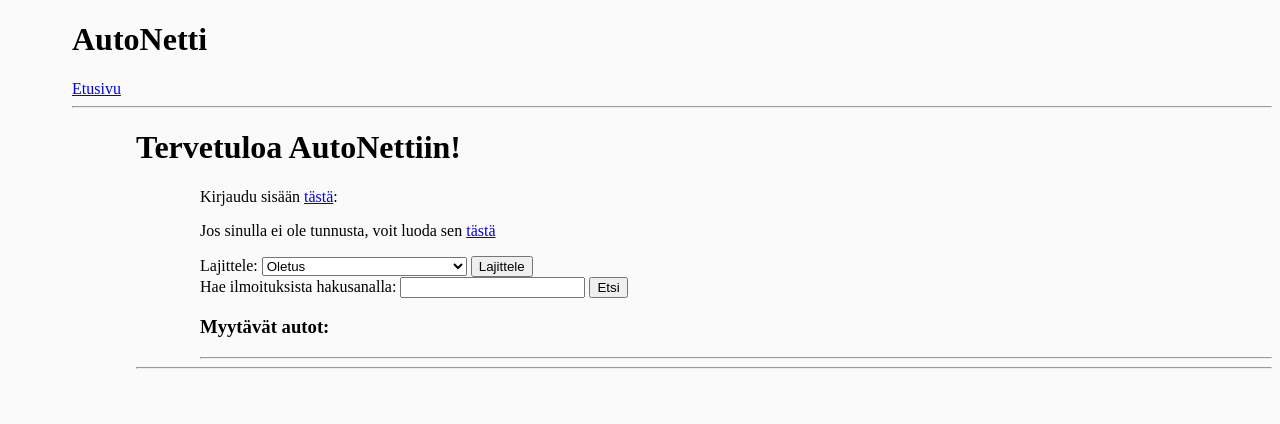
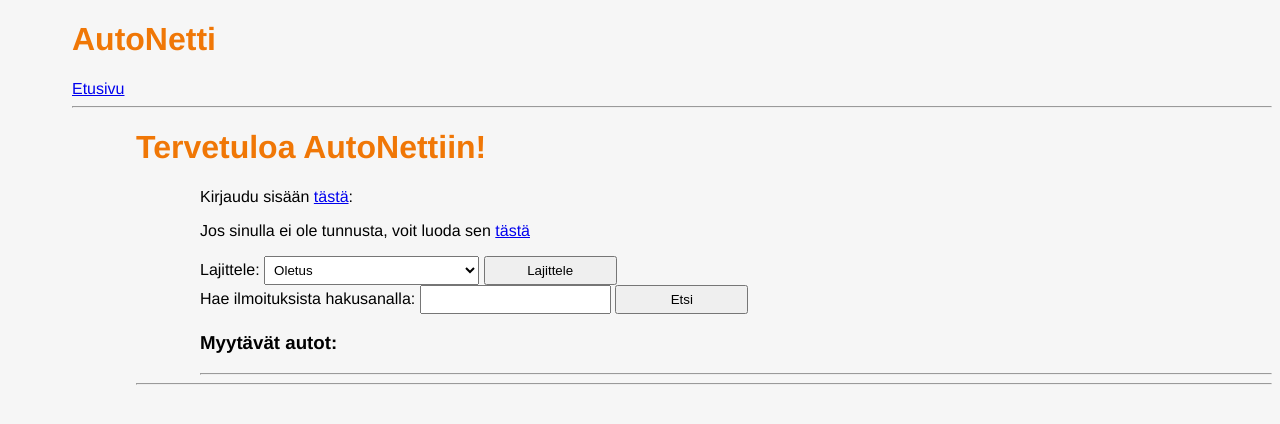
Before and after one commit to AlluSu/Autotietokanta, a Flask app: template templates/index.html in a window 1280 px wide. Shown: the top 424 px of the page. Run offline with Flask 2, Linux system fonts and the light colour scheme; the template is opened without the code that fills it, so the values that code supplies are empty.

Commit message:
Modified layout

```diff
--- a/equipment.py
+++ b/equipment.py
@@ -1,14 +1,14 @@
 from db import db
 
 def get_all_car_equipment():
-    sql = "SELECT * FROM equipment"
+    sql = "SELECT * FROM equipment ORDER BY name"
     result = db.session.execute(sql)
     equipment = result.fetchall()
     db.session.commit()
     return equipment
 
 def get_car_equipment_by_id(id):
-    sql = "SELECT e.name FROM equipment e, car_equipment ce WHERE ce.car_id=:id AND e.id=ce.equipment_id"
+    sql = "SELECT e.name FROM equipment e, car_equipment ce WHERE ce.car_id=:id AND e.id=ce.equipment_id ORDER BY e.name"
     result = db.session.execute(sql, {"id":id})
     equipment = result.fetchall()
     db.session.commit()
--- a/static/main.css
+++ b/static/main.css
@@ -1,5 +1,6 @@
 body {
-    background-color: rgb(250, 250, 250);
+    background-color: rgb(246, 246, 246);
+    font-family: 'Helvetica', 'Arial', sans-serif;
 }
 
 div {
@@ -12,3 +13,21 @@ nav li {
     display: inline-block;
     padding: 0 .5em;
 }
+
+#header, #index-header {
+    color: rgb(240, 119, 6)
+}
+
+#login-button, #search-button, #sort-button, #add-car-button, #empty-car-button {
+    padding: 5px;
+    text-align: center;
+    width: 10em;
+}
+
+input {
+    padding:5px;
+}
+
+#sort-bar {
+    padding: 5px;
+}
--- a/templates/ad_info.html
+++ b/templates/ad_info.html
@@ -39,7 +39,7 @@ Ei varusteita
 {% endif %}
 <hr>
 {% if image %}
-<h3>Auton kuva</h3>
+<h3>Auton kuva:</h3>
 {% for i in info %}
 <a href="/ad_image/{{ i[0] }}">Kuva</a>
 <h3>Lisätiedot:</h3>
--- a/templates/index.html
+++ b/templates/index.html
@@ -8,7 +8,7 @@
     {% block content %}
 </head>
 <div>
-    <h1>Tervetuloa AutoNettiin!</h1>
+    <h1 id="index-header">Tervetuloa AutoNettiin!</h1>
 {% if session.user_id %}
 <p><b>Kirjautuneena:</b> {{ session.username }}</p>
 {% if admin %}
@@ -44,7 +44,7 @@ Jos sinulla ei ole tunnusta, voit luoda sen <a href="/register">tästä</a>
 <div>
 <form action="/sort" method="GET">
 <label for="options">Lajittele:</label>
-<select name="options" id="cars">
+<select id="sort-bar" name="options" id="cars">
     <option value="none">Oletus</option>
     <option value="brand">Merkki: (A-Z)</option>
     <option value="brand DESC">Merkki: (Z-A)</option>
@@ -57,13 +57,14 @@ Jos sinulla ei ole tunnusta, voit luoda sen <a href="/register">tästä</a>
     <option value="created">Ilmoitus: (vanhin ensin)</option>
     <option value="created DESC">Ilmoitus: (uusin ensin)</option>
 </select>
-<input type="submit" value="Lajittele">
+<input id="sort-button" type="submit" value="Lajittele">
 </form>
 </div>
 <div>
 <form action="/search" method="GET">
-    Hae ilmoituksista hakusanalla: <input type="text" name="query">
-    <input type="submit" value="Etsi">
+    Hae ilmoituksista hakusanalla:
+    <input id="search-bar" type="text" name="query">
+    <input id="search-button" type="submit" value="Etsi">
 </form>
 </div>
 <div>
--- a/templates/layout.html
+++ b/templates/layout.html
@@ -10,7 +10,7 @@
 {% endif %}
 {% endwith %}
 <div>
-    <h1>AutoNetti</h1>
+    <h1 id="header">AutoNetti</h1>
     <a href="/">Etusivu</a>
     <hr>
     {% block content %}{% endblock %}
--- a/templates/login.html
+++ b/templates/login.html
@@ -7,12 +7,12 @@
     {% block content %}
 <div>
 <form action="/login_user" method="POST">
-Tunnus: <input type="text" name="username">
+Tunnus: <input id="username" type="text" name="username">
 <p>
-    Salasana: <input type="password" name="password">
+    Salasana: <input id="password" type="password" name="password">
 </p>
 <p>
-    <input type="submit" value="Kirjaudu">
+    <input id="login-button" type="submit" value="Kirjaudu">
 </p>
 </form>
 </div>
--- a/templates/user_form.html
+++ b/templates/user_form.html
@@ -8,8 +8,8 @@
     <h2>Luo uusi käyttäjä</h2>
     <hr>
 <div>
-    <form action="/new_user" method="POST">
-    <ul style="list-style-type:none">
+    <form action="/new_user" method="POST" id="newuser">
+        <ul style="list-style-type:none" id="newuser">
             <li>
                 <label for="username">Käyttäjätunnus: </label>
                 <input type="text" id="username" name="username" required>
```
Also changed, not shown: templates/car_form.html (+3 -4 lines). Lines whose indentation alone changed are shown as unchanged.
